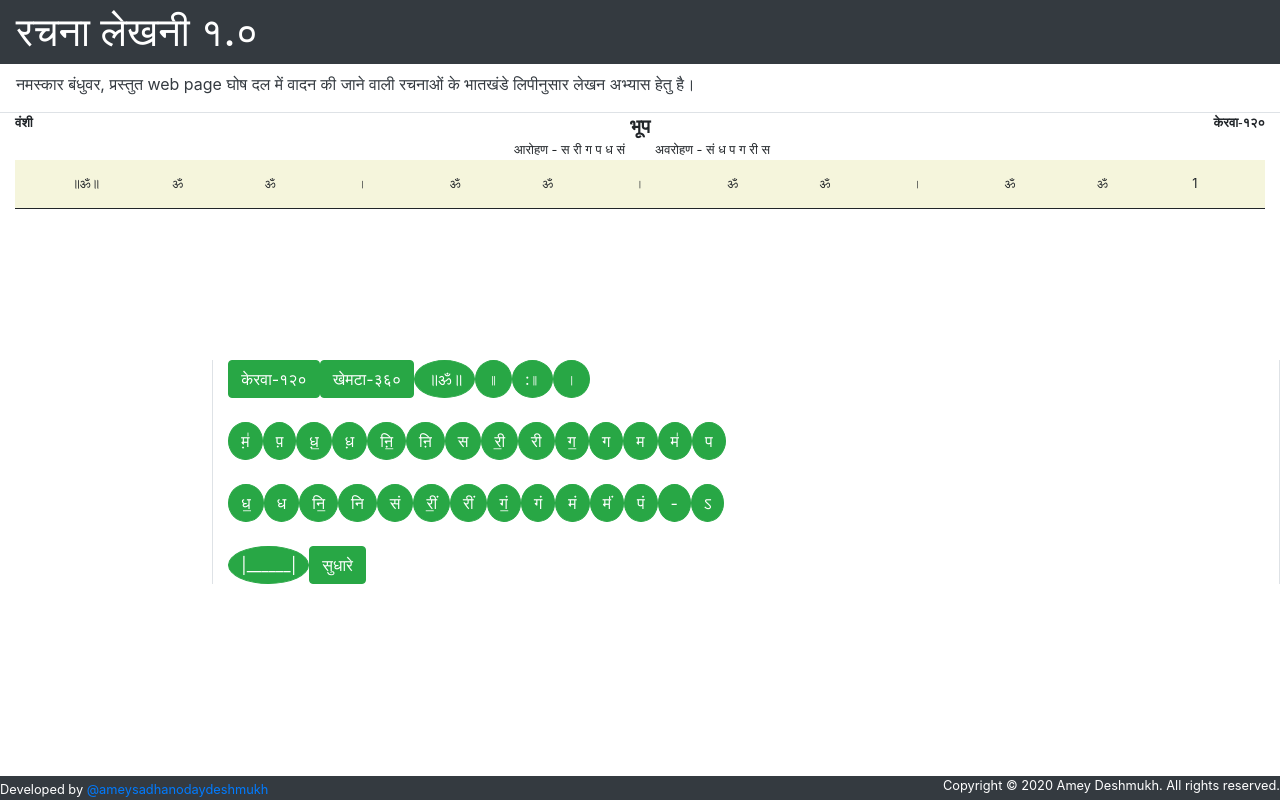
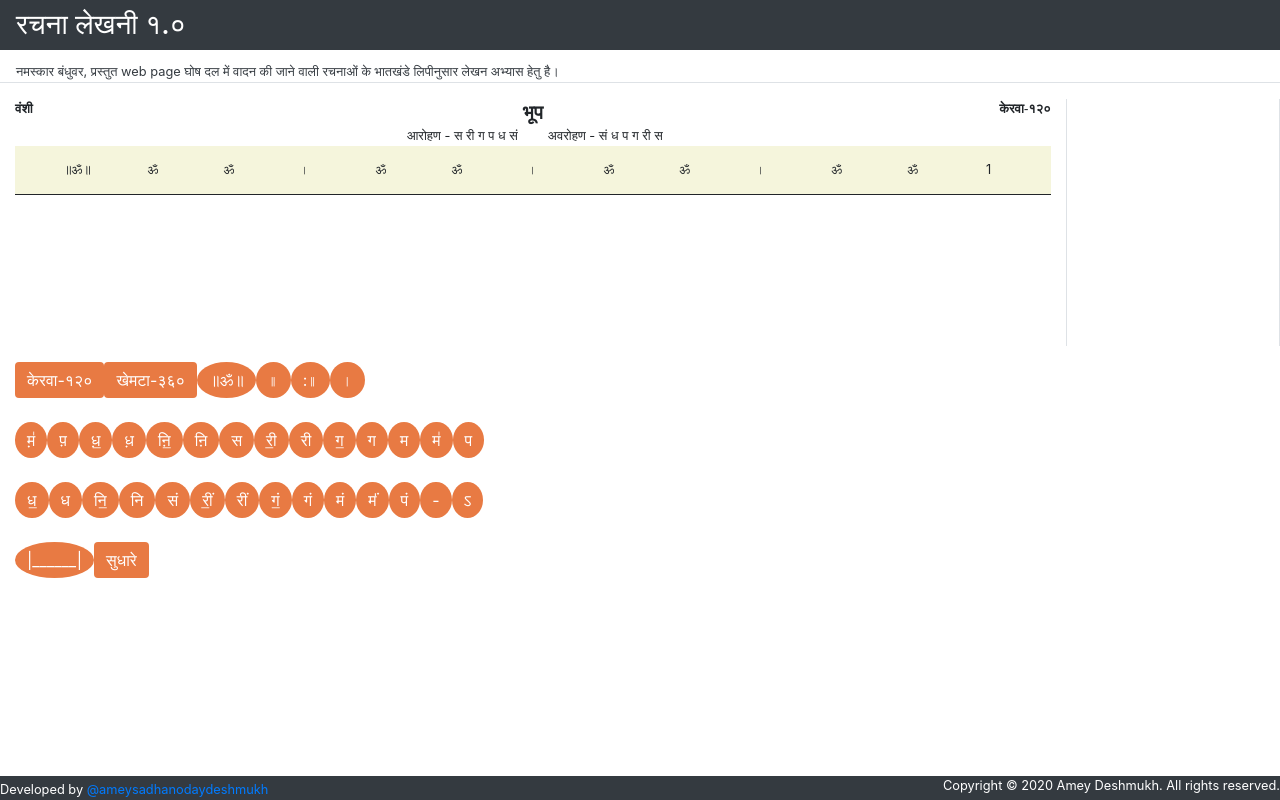
Before and after one commit to ameyzing-deshmukh/amey-lipi-1, an Angular app: page / in a window 1280 px wide. Built offline with nearby package versions, Linux system fonts and the light colour scheme.

Commit message:
color changes

```diff
--- a/src/app/information/information.component.html
+++ b/src/app/information/information.component.html
@@ -1,16 +1,11 @@
 <div>
     <div class='bg-dark'>
-        <h1 class='px-3 py-2 text-white'>{{title}}</h1>
+        <h3 class='px-3 py-2 text-white'>{{title}}</h3>
     </div>
     <div class='px-3 border-bottom'>
-        <p class='text-dark'>
+        <small class='text-dark'>
             {{app_info_greetings}}
-        <!-- </p>
-        <p class='text-dark'> -->
-            {{app_info_p1}}<br />
-            <!-- {{app_info_p2}}<br />
-            {{app_info_p3}}<br />
-            {{app_info_p4}} -->
-        </p>
+            {{app_info_p1}}
+        </small>
     </div>
 </div>
--- a/src/app/keypad/keypad.component.css
+++ b/src/app/keypad/keypad.component.css
@@ -36,3 +36,7 @@ table {
   font-size: small;
   font-weight: bold;
 }
+.btn-success, .btn-success:hover, .btn-success:active, .btn-success:visited {
+  background-color: #e87a43 !important;
+  border-style: none;
+}
--- a/src/app/keypad/keypad.component.html
+++ b/src/app/keypad/keypad.component.html
@@ -1,6 +1,6 @@
 <div class='container-fluid'>
-    <!-- <div class="row py-3">
-        <div class="col-lg-6 border-right"> -->
+    <div class="row py-3">
+        <div class="col-lg-10 border-right">
             <div>
                 <div class="row" style="height: 23px;">
                     <div class="col-lg-3">
@@ -82,14 +82,13 @@
                     <mat-row *matRowDef="let row; columns: displayedColumns;"></mat-row>
                 </table>
             </div>
-        <!-- </div> -->
-        <!-- <div class="col-lg-6"> -->
-            <div class="row">
+        </div>
         <div class="col-lg-2 border-right">
             <span class="text-dark">{{swarmatra}}</span>
             <span class="text-danger">{{errMessage}}</span>
         </div>
-                <div class="col-lg-10 border-right">
+    </div>
+    <div>
         <div>
             <button class="btn btn-success" (click)="captureMeta('kerva')">केरवा-१२०</button>
             <button class="btn btn-success" (click)="captureMeta('khemta')">खेमटा-३६०</button>
@@ -133,6 +132,3 @@
         </div>
     </div>
 </div>
-        <!-- </div>
-    </div> -->
-</div>
```
Lines whose indentation alone changed are shown as unchanged.
